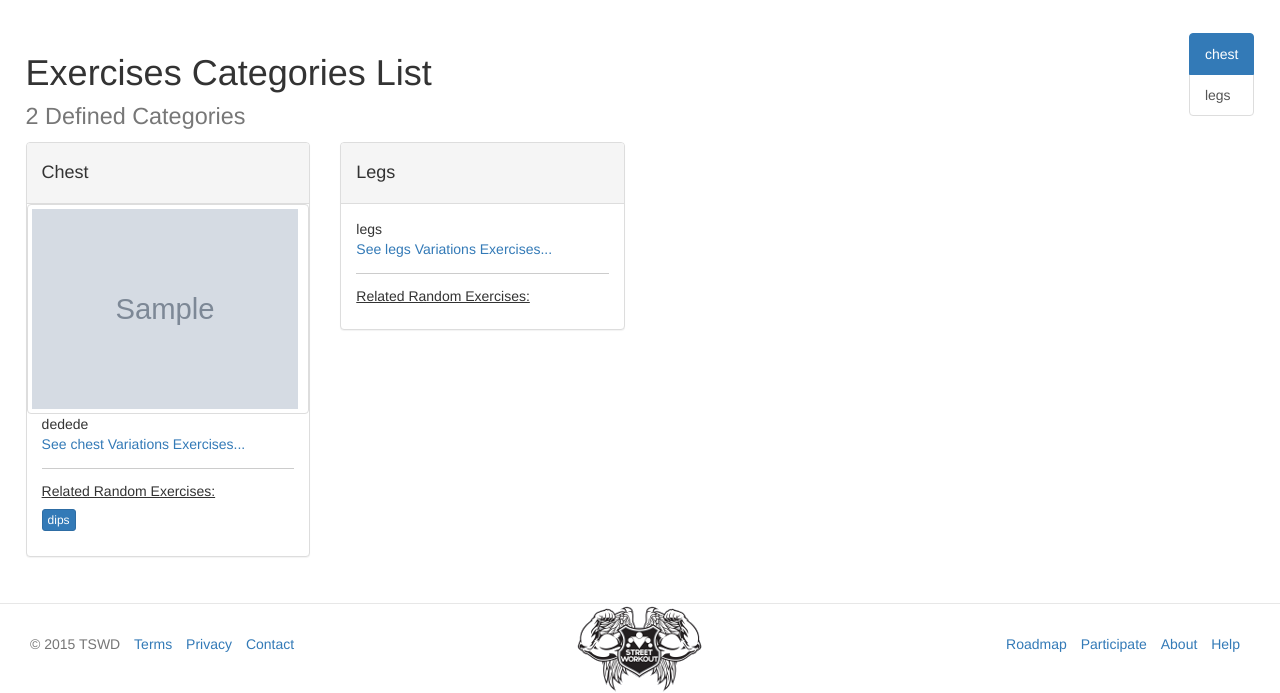
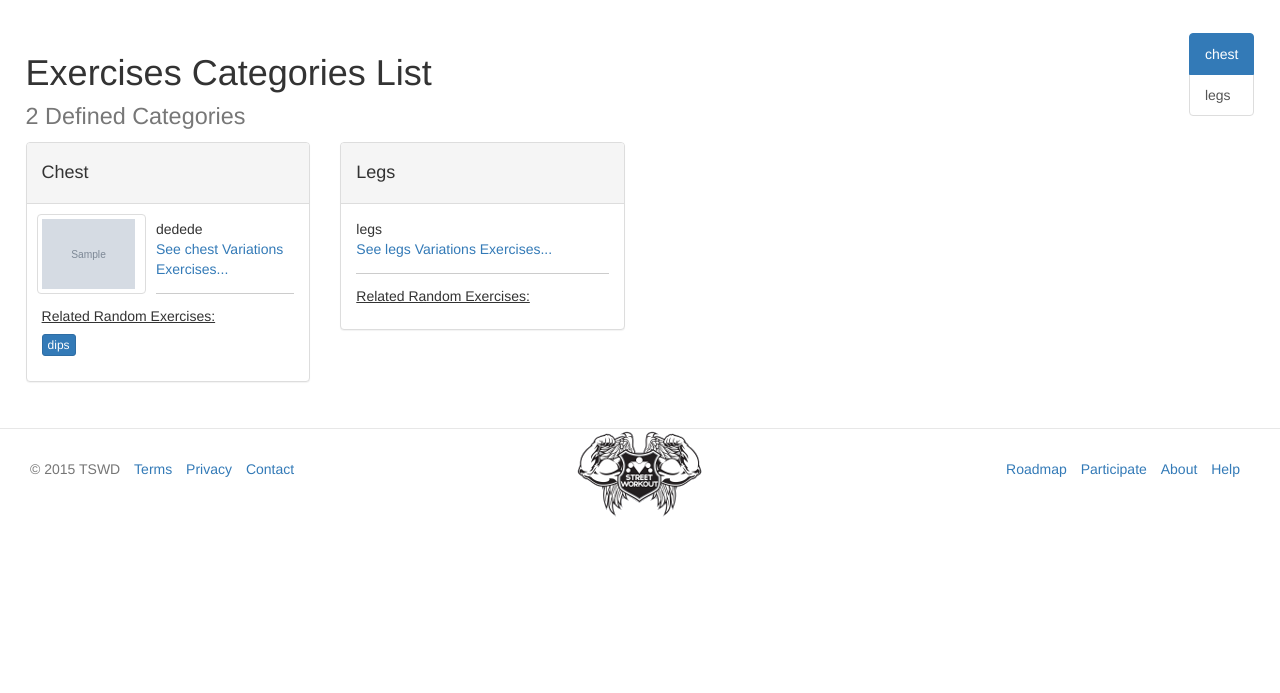
Before and after one commit to 4383/street-workout-database, a Django app: page /exercises/categories/ in a window 1280 px wide. Shown: the part 52-745 px from the top of the page. Run offline with Django 3.2, Linux system fonts and the light colour scheme; data comes from the database, SQL or seed files in the repository; tables that the repository leaves empty hold one stand-in row (values such as "Sample post"); grey boxes marked "Sample" are stand-in pictures; some libraries are stand-ins or nearby versions.

Commit message:
Steel Sheet update add img-??

```diff
--- a/sport/static/css/main.css
+++ b/sport/static/css/main.css
@@ -151,6 +151,12 @@ separator: #E7E7E7
     margin-right: 5px;
 }
 
+.img-xs {
+    height: 80px;
+    margin-left: 10px;
+    margin-right: 10px;
+    margin-top: 10px;
+}
 
 
 
```
